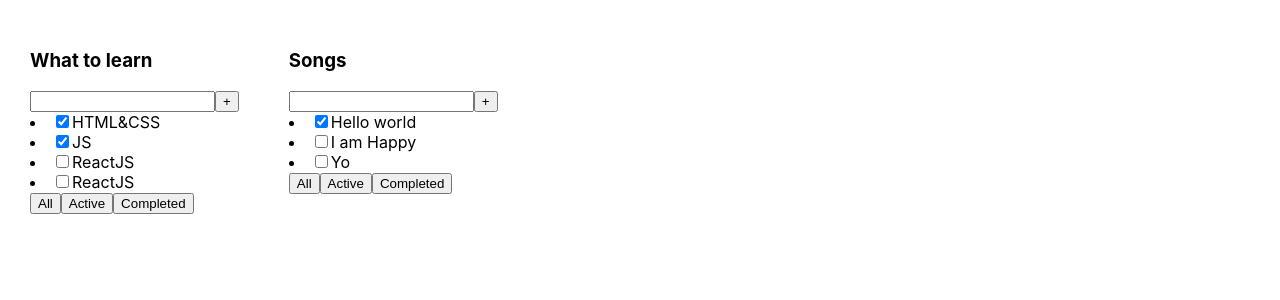
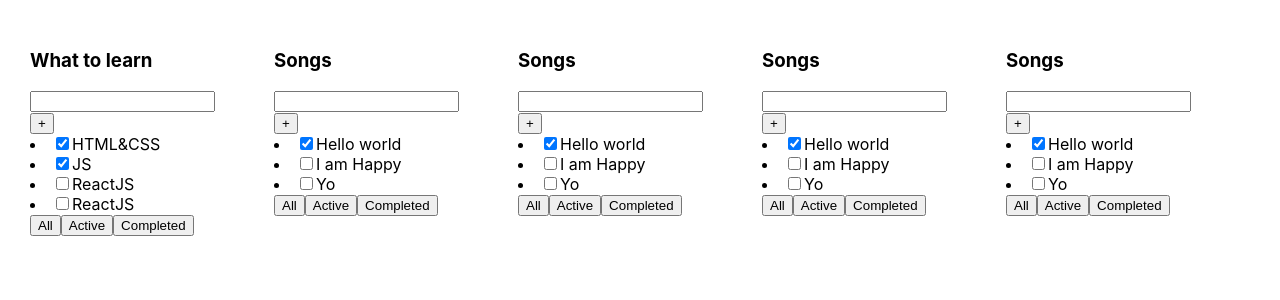
Before and after one commit to KobraMik/ToDoList, a React (Create React App) app: page / in a window 1280 px wide. Shown: the top 300 px of the page. Built offline with nearby package versions, Linux system fonts and the light colour scheme.

Commit message:
first commit

```diff
--- a/src/App.tsx
+++ b/src/App.tsx
@@ -20,6 +20,9 @@ function App() {
         <div className="App">
             <Todolist title="What to learn" tasks={tasks1} />
             <Todolist title="Songs" tasks={tasks2} />
+            <Todolist title="Songs" tasks={tasks2} />
+            <Todolist title="Songs" tasks={tasks2} />
+            <Todolist title="Songs" tasks={tasks2} />
         </div>
     );
 }
```
Also changed, not shown: 1 other file (tests, documents, lock files or other folders).
